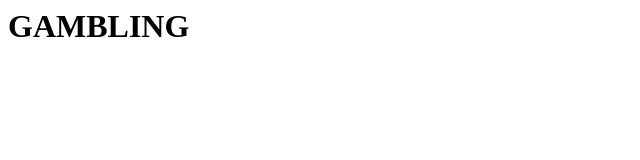
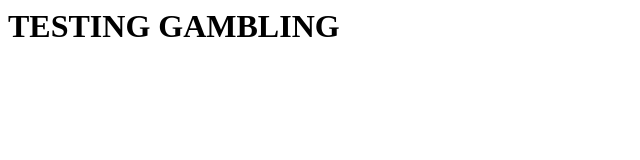
Before and after one commit to aaskka/Training_AWS, a plain HTML site: page index.html in a window 1280 px wide. Shown: the whole page, without its empty margins (0-640 px from the left). Drawn offline with Linux system fonts and the light colour scheme.

Commit message:
Update index.html

```diff
--- a/index.html
+++ b/index.html
@@ -1,7 +1,7 @@
 <html>
 <body>
 
-<h1> GAMBLING </h1>
+<h1> TESTING GAMBLING </h1>
 
 </body>
 </html>
```
